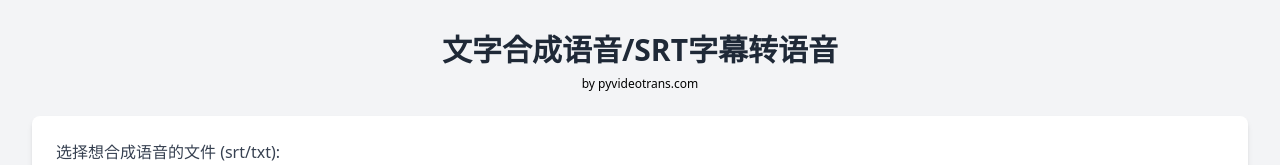
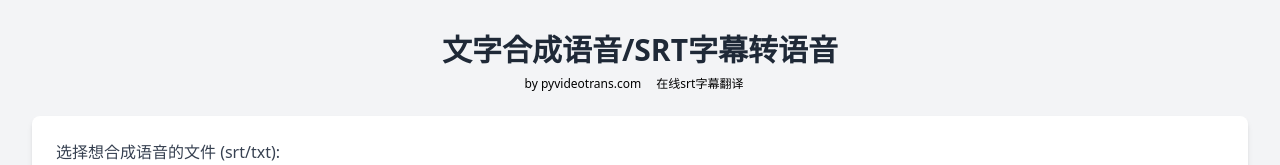
Before and after one commit to waxz/tts-pyvideotrans, a plain HTML site: page index.html in a window 1280 px wide. Shown: the top 165 px of the page. Drawn offline with nearby package versions, Linux system fonts and the light colour scheme; a script that the page names is missing.

Commit message:
Update index.html

```diff
--- a/index.html
+++ b/index.html
@@ -12,7 +12,9 @@
 
 <div class="container mx-auto p-4 md:p-8" id="app">
   <h1 class="text-3xl font-bold mb-2 text-center text-gray-800">文字合成语音/SRT字幕转语音</h1>
-  <div class="text-xs text-center mb-6"><a href="https://pyvideotrans.com">by pyvideotrans.com</a></div>
+  <div class="text-xs text-center mb-6"><a href="https://pyvideotrans.com">by pyvideotrans.com</a>
+  <a class="px-3" href="https://srt.pyvideotrans.com">在线srt字幕翻译</a>
+  </div>
 
   <div class="bg-white rounded-lg shadow-md p-6 mb-6">
       <div class="mb-4">
```
